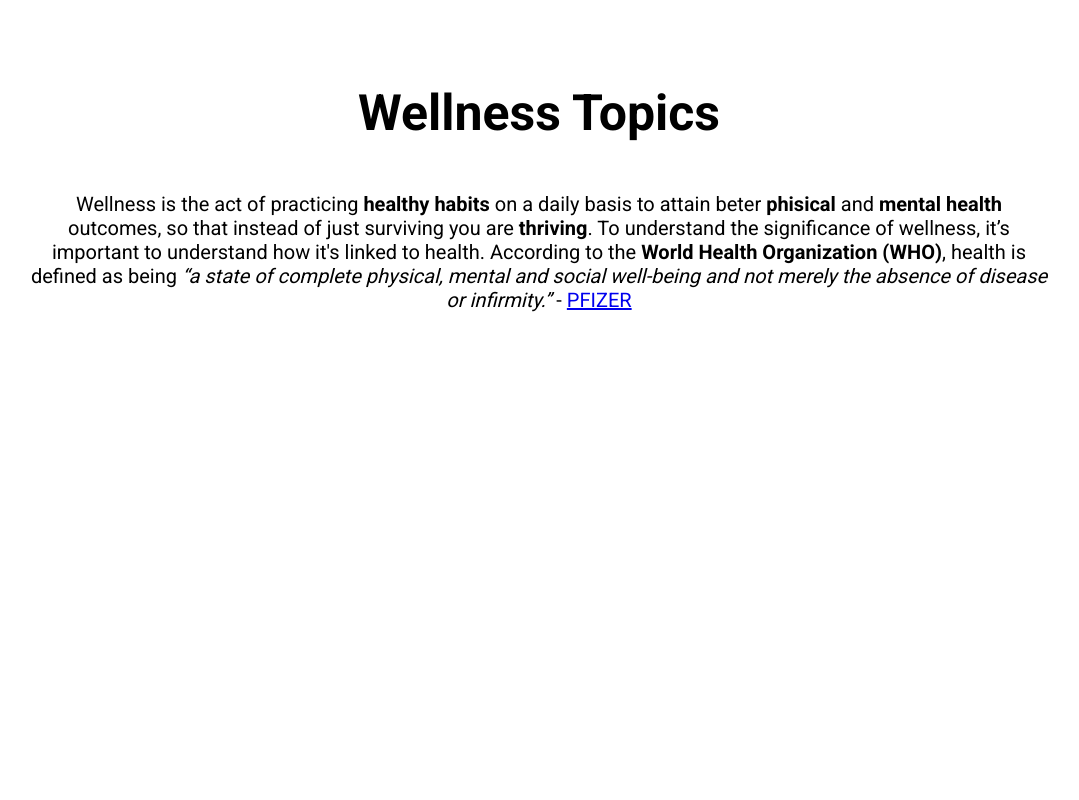
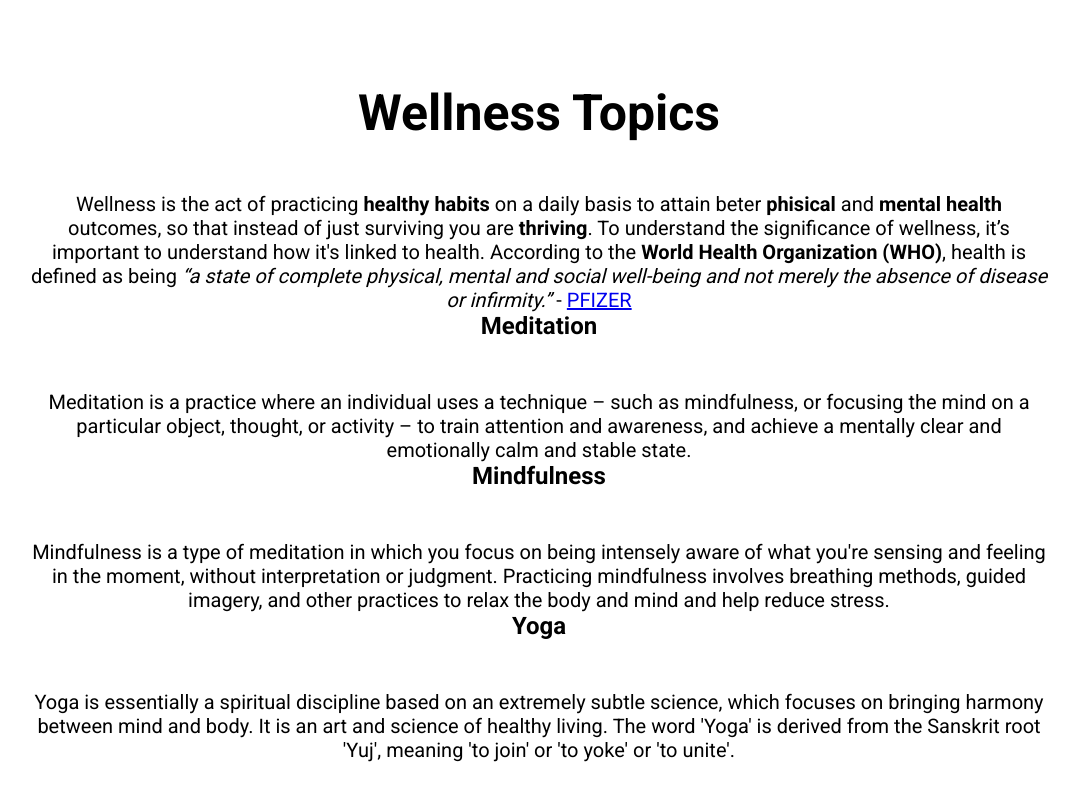
Before and after one commit to Code-Institute-Submissions/Milestone-Project-1-Resubmit, a plain HTML site: page home.html in a window 1280 px wide. Shown: the part 816-1616 px from the top of the page, without its empty margins (101-1180 px from the left). Before the commit the page ends 1228 px from the top, so only its background shows below. Drawn offline with Linux system fonts and the light colour scheme.

Commit message:
Update home.html
Added three boxes all containing text for the three different headers on the website

```diff
--- a/home.html
+++ b/home.html
@@ -35,6 +35,21 @@
     <section class="wellness">
         <h1>Wellness Topics</h1>
         <p>Wellness is the act of practicing <b>healthy habits</b> on a daily basis to attain beter <b>phisical</b> and <b>mental health</b> outcomes, so that instead of just surviving you are <b>thriving</b>. To understand the significance of wellness, it’s important to understand how it's linked to health. According to the <b>World Health Organization (WHO)</b>, health is defined as being <em>“a state of complete physical, mental and social well-being and not merely the absence of disease or infirmity.”</em> - <a href="https://www.pfizer.com/health-wellness/wellness/what-is-wellness" target="_blank">PFIZER</a></p>
+        <div class="box-row">
+            <div class="box-col">
+                <h2>Meditation</h2>
+                <p>Meditation is a practice where an individual uses a technique – such as mindfulness, or focusing the mind on a particular object, thought, or activity – to train attention and awareness, and achieve a mentally clear and emotionally calm and stable state.</p>
+            </div>
+            <div class="box-col">
+                <h2>Mindfulness</h2>
+                <p>Mindfulness is a type of meditation in which you focus on being intensely aware of what you're sensing and feeling in the moment, without interpretation or judgment. Practicing mindfulness involves breathing methods, guided imagery, and other practices to relax the body and mind and help reduce stress.</p>
+            </div>
+            <div class="box-col">
+                <h2>Yoga</h2>
+                <p>Yoga is essentially a spiritual discipline based on an extremely subtle science, which focuses on bringing harmony between mind and body. It is an art and science of healthy living. The word 'Yoga' is derived from the Sanskrit root 'Yuj', meaning 'to join' or 'to yoke' or 'to unite'.</p>
+            </div>
+        </div>
     </section>
+
 </body>
 </html>
```
